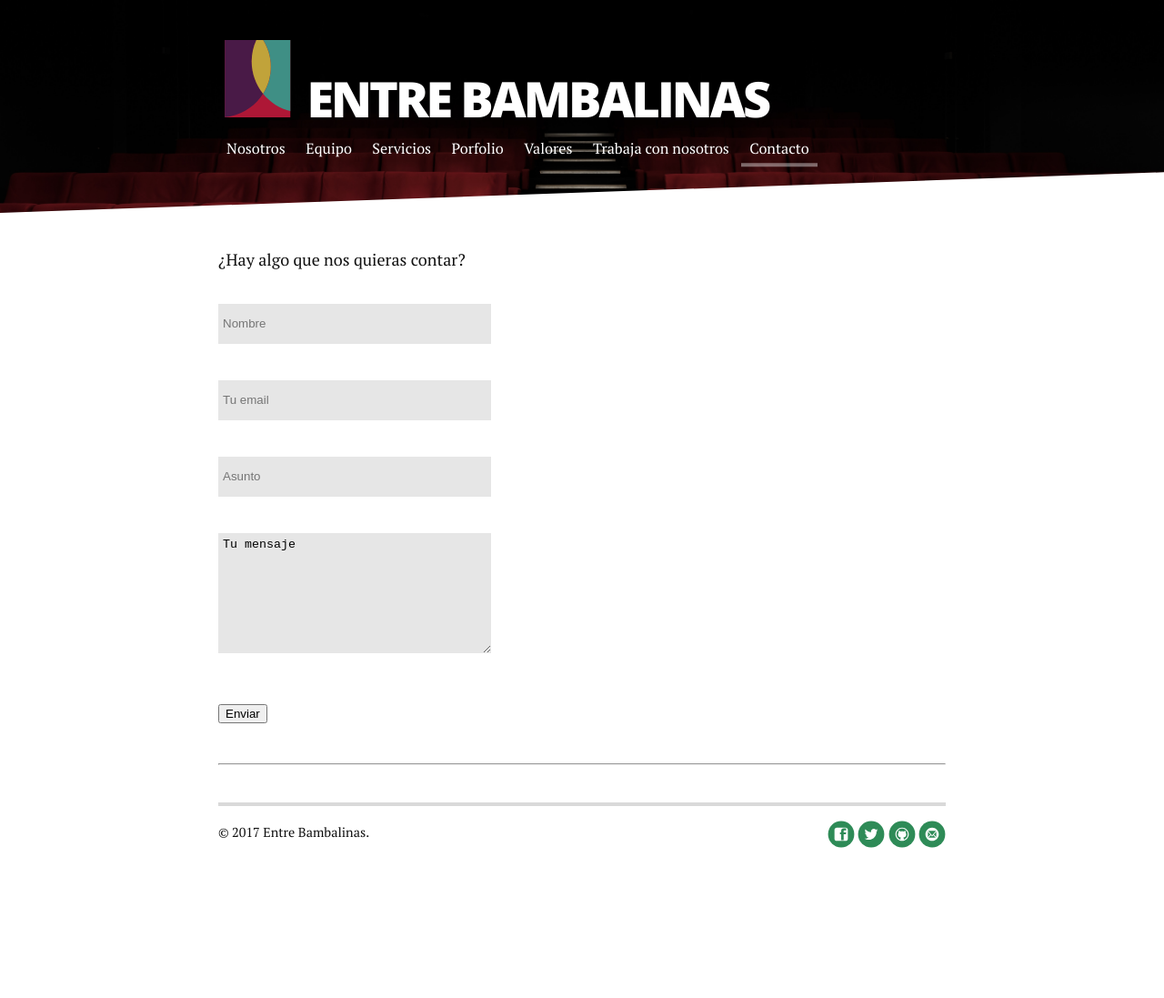
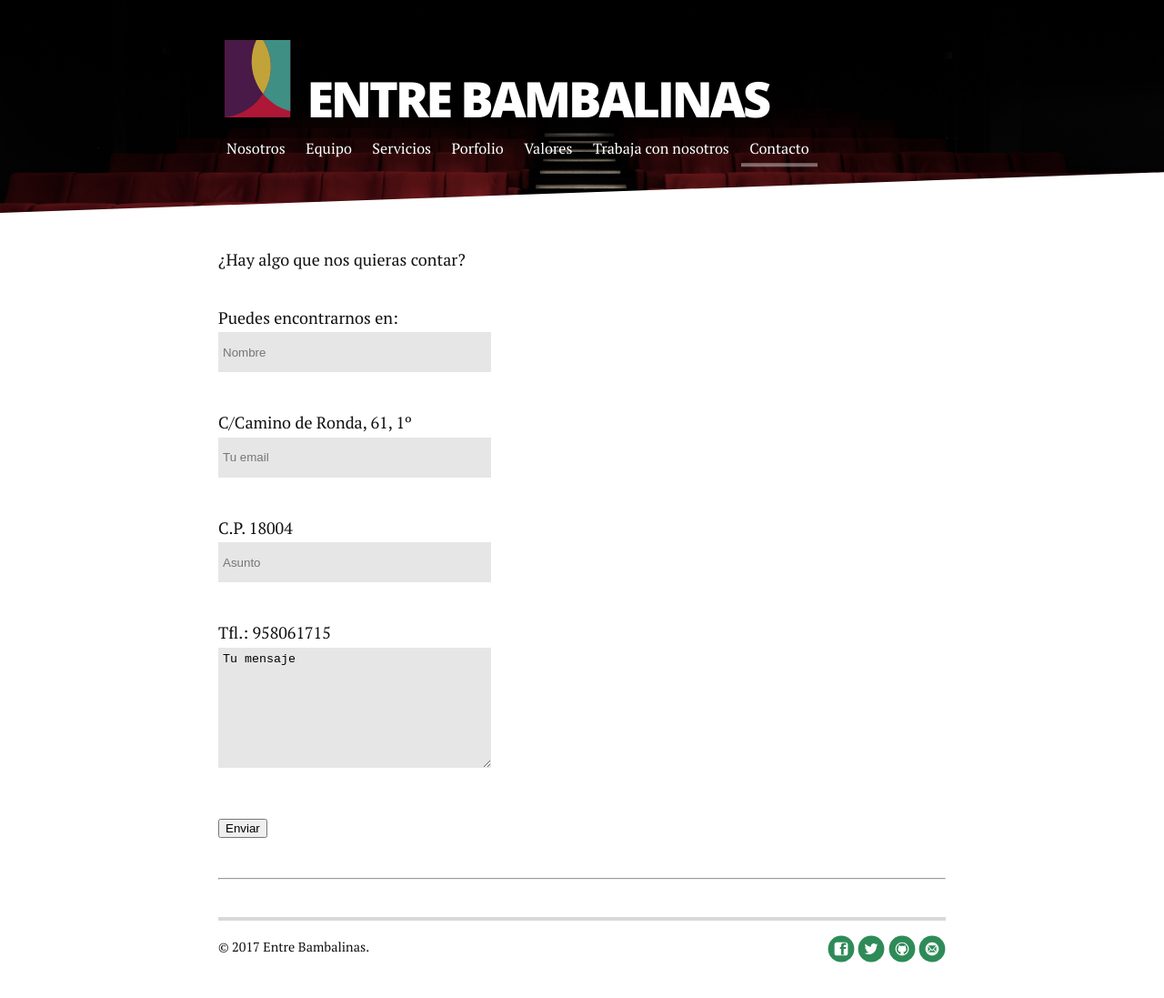
Before and after one commit to entrebambalinas/entrebambalinas.github.io, a Jekyll site: the page built from contacto.md, in a window 1280 px wide. Shown: the whole page at 91% size. Built offline with Jekyll 4.4.1, drawn with Linux system fonts in a browser that asks for light colours; nearby versions of some CDN libraries; before the commit the page ends 971 px from its top, so only the background shows below that.

Commit message:
Update contacto.md

```diff
--- a/contacto.md
+++ b/contacto.md
@@ -4,10 +4,10 @@ title: Contacto
 
 ¿Hay algo que nos quieras contar?
 
-<form>
-<p><input type="text" placeholder="Nombre"></p>
-<p><input type="text" placeholder="Tu email"></p>
-<p><input type="text" placeholder="Asunto"></p>
+<form>                                                              Puedes encontrarnos en:
+<p><input type="text" placeholder="Nombre"></p>                     C/Camino de Ronda, 61, 1º
+<p><input type="text" placeholder="Tu email"></p>                   C.P. 18004
+<p><input type="text" placeholder="Asunto"></p>                     Tfl.: 958061715
 <p><textarea>Tu mensaje</textarea></p>
 <p><input type="submit" value="Enviar"></p>
 </form>
```
